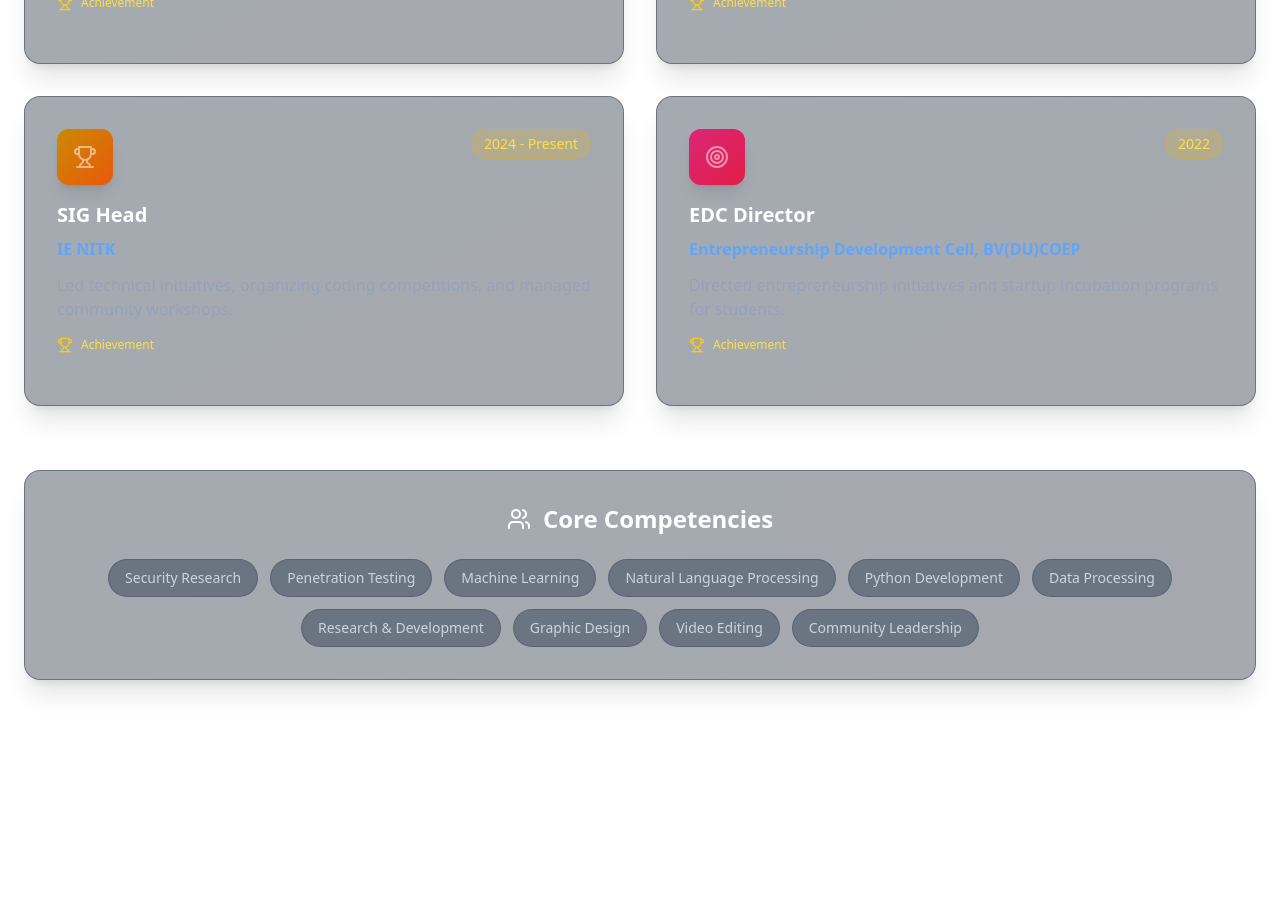
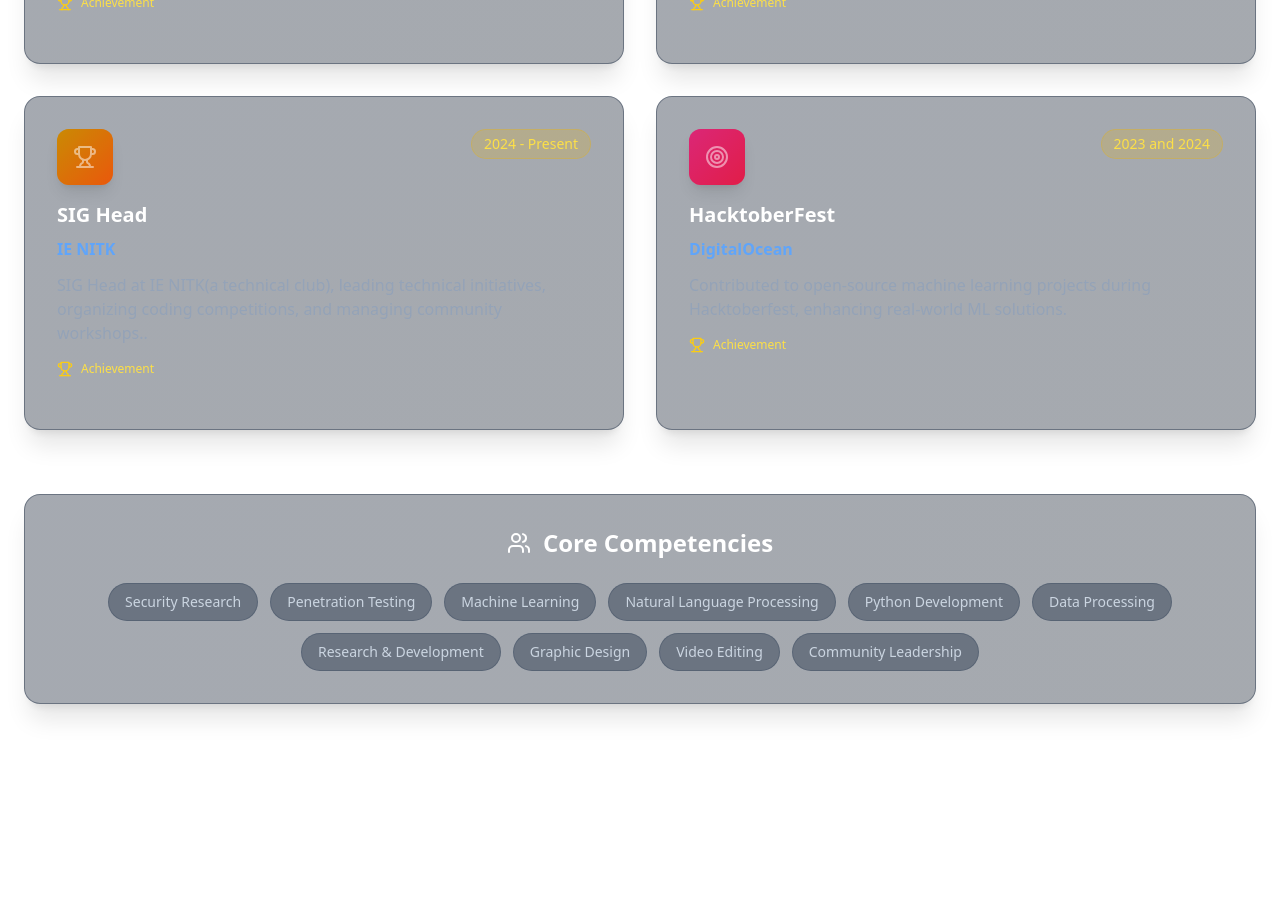
Before and after one commit to iamshriharshan/new-portfolio, a React (Vite) app: page / in a window 1280 px wide. Shown: the part 6600-7516 px from the top of the page. Built offline with nearby package versions, Linux system fonts and the light colour scheme.

Commit message:
Updated Experience.tsx

```diff
--- a/src/components/Experience.tsx
+++ b/src/components/Experience.tsx
@@ -100,15 +100,15 @@ const Experience: React.FC = () => {
       year: '2024 - Present',
       title: "SIG Head",
       organization: "IE NITK",
-      description: "Led technical initiatives, organizing coding competitions, and managed community workshops.",
+      description: "SIG Head at IE NITK(a technical club), leading technical initiatives, organizing coding competitions, and managing community workshops..",
       icon: <Trophy className="w-5 h-5 sm:w-6 sm:h-6" />,
       color: 'from-yellow-600 to-orange-600'
     },
     {
-      year: '2022',
-      title: "EDC Director",
-      organization: "Entrepreneurship Development Cell, BV(DU)COEP",
-      description: "Directed entrepreneurship initiatives and startup incubation programs for students.",
+      year: '2023 and 2024',
+      title: "HacktoberFest",
+      organization: "DigitalOcean",
+      description: "Contributed to open-source machine learning projects during Hacktoberfest, enhancing real-world ML solutions.",
       icon: <Target className="w-5 h-5 sm:w-6 sm:h-6" />,
       color: 'from-pink-600 to-rose-600'
     }
```
